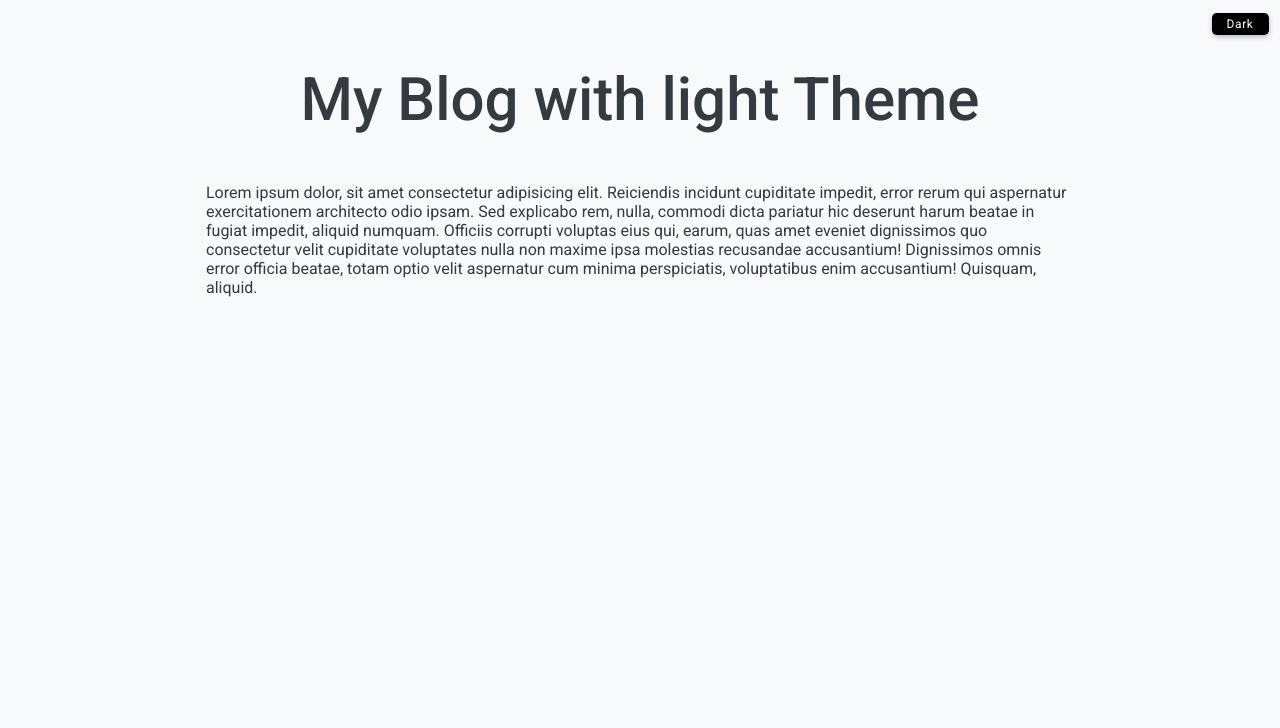
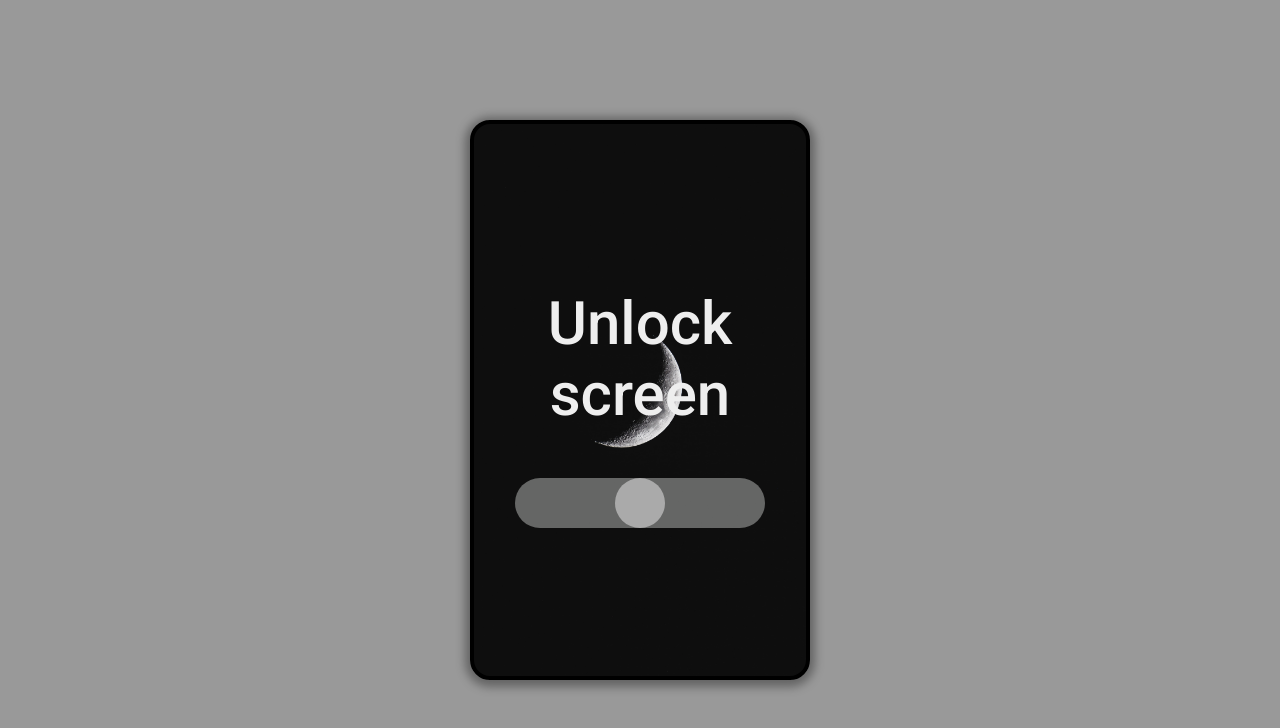
Before and after one commit to Kuldeep3330/ReactJSProjects, a React (Vite) app: page / in a window 1280 px wide. Shown: the top 728 px of the page. Built offline with nearby package versions, Linux system fonts and the light colour scheme.

Commit message:
push slide-to-unlock

```diff
--- /dev/null
+++ b/08-Slide-to-unlock/LockSlider.css
@@ -0,0 +1,23 @@
+.slider::-webkit-slider-thumb {
+    appearance: none;
+    width: 50px;
+    height: 50px;
+    border-radius: 50%;
+    background: #aaa;
+    /* background: rgba(188, 190, 188, 0.5); */
+    cursor: pointer;
+  }
+  .slider::-webkit-slider-thumb:active {
+    background: #fff;
+  }
+  .unlockIcon {
+    font-size: 80px;
+    color: rgba(240, 240, 240, 0.3);
+    cursor: pointer;
+    margin-bottom: 2rem;
+    transition: all 0.2s;
+  }
+
+  .unlockIcon:hover {
+    color: #fff;
+  }
--- /dev/null
+++ b/08-Slide-to-unlock/LockSlider.jsx
@@ -0,0 +1,18 @@
+import React from 'react'
+import './LockSlider.css'
+
+const LockSlider = ({handleInput, sliderValue, width}) => {
+    let slideStyle={
+        appearance:'none',
+        width: !width?"300px":width,
+        height:"50px",
+        background:"rgba(188, 190, 188, .5)",
+        outline:"none",
+        borderRadius:"25px"
+    }
+  return (
+    <input type="range" className='slider mb-2 border-5' value={sliderValue} style={slideStyle} onInput={handleInput}/>
+  )
+}
+
+export default LockSlider
--- /dev/null
+++ b/08-Slide-to-unlock/SlideToUnlock.jsx
@@ -0,0 +1,69 @@
+import React, { useEffect, useState } from 'react'
+import LockSlider from './LockSlider'
+import{AiFillUnlock} from 'react-icons/ai'
+import home from './img/home.jpg'
+import moon from './img/moon.jpg'
+import './LockSlider.css'
+
+
+const SlideToUnlock = () => {
+  const[uiProps, setUiProps] =useState({
+    uiText:"Unlock screen",
+    uiColor:"#eee",
+    uiBg:`url(${moon}) center/cover no-repeat`
+
+  })
+  const [showLockSlider, setShowLockSlider]= useState(true)
+  const [lockSliderValue, setLockSliderValue] = useState(0)
+  const handleLockSliderInput=(e)=>{
+    setLockSliderValue(e.target.value)
+    // console.log(e.target.value);
+    // setShowLockSlider(false);
+
+  };
+
+  const lockScreen=()=>{
+    setLockSliderValue(0)
+    setShowLockSlider(true)
+    setUiProps({
+      uiText:"Unlock screen",
+      uiColor:"#eee",
+      uiBg:`url(${home}) center/cover no-repeat`
+
+    })
+    }
+
+    useEffect(()=>{
+      document.body.style.background='#999'
+      if(lockSliderValue==='100')
+      {
+        setShowLockSlider(false)
+        setLockSliderValue(0)
+        setUiProps({
+          uiText:"Lock screen",
+          uiColor:"#222",
+          uiBg:`url(${moon}) center/cover no-repeat`
+
+        })
+      }
+    },[lockSliderValue])
+
+
+  return (
+    <div className='container text-center d-flex flex-column border-20 shadow-md '
+    style={{
+      height:"70vh",
+      marginTop:"15vh",
+      width:340,
+      border:"4px solid #000",
+      background:uiProps.uiBg
+    }}
+    >
+      <h1 className="title" style={{color: uiProps.uiColor}}>{uiProps.uiText}</h1>
+      {showLockSlider?(<LockSlider width="250px" value={lockSliderValue} handleInput={handleLockSliderInput}/>):
+      (<AiFillUnlock className='unlockIcon' onClick={lockScreen }/>)}
+    </div>
+  )
+}
+
+export default SlideToUnlock
--- a/src/App.jsx
+++ b/src/App.jsx
@@ -6,13 +6,15 @@ import AlertApp from '../05-Alerts/AlertApp'
 import TemperatureController from '../06-Temperature-Controller/TemperatureController'
 
 import LightAndDarkMode from '../07-Dark-mode/LightAndDarkMode'
+import SlideToUnlock from '../08-Slide-to-unlock/SlideToUnlock'
 import './App.css'
 
 function App() {
 
   return (
     <>
-    <LightAndDarkMode/>
+    <SlideToUnlock/>
+    {/* <LightAndDarkMode/> */}
     {/* <TemperatureController/> */}
     {/* <AlertApp/> */}
     {/* <Testimonial/> */}
```
Also changed, not shown: 08-Slide-to-unlock/img/home.jpg (added), 08-Slide-to-unlock/img/moon.jpg (added).
